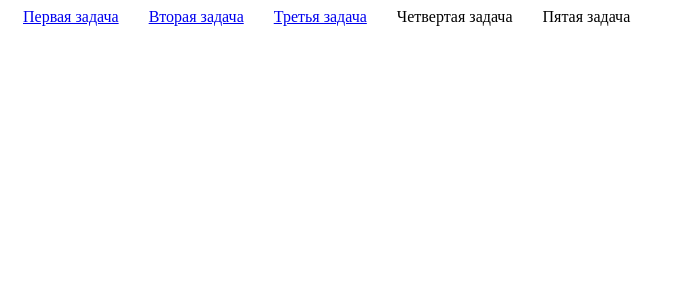
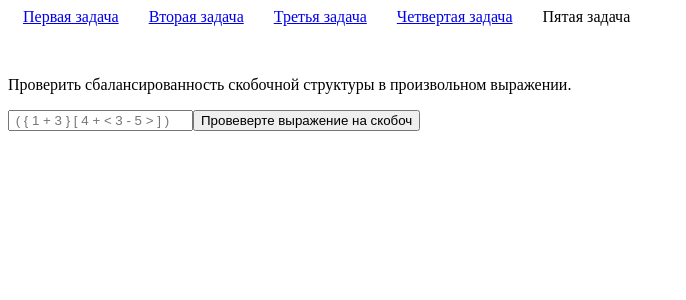
Before and after one commit to RadionovAleksandr/dataWork, an Angular app: page /fourth-task in a window 1280 px wide. Before the commit this address led to /. Shown: the top 300 px of the page, without its empty margins (0-686 px from the left). Built offline with nearby package versions, Linux system fonts and the light colour scheme.

Commit message:
fourth task

```diff
--- a/src/app/app-routing.module.ts
+++ b/src/app/app-routing.module.ts
@@ -3,12 +3,14 @@ import { Routes, RouterModule } from '@angular/router';
 import { FirstTaskComponent } from './pages/first-task/first-task.component';
 import { SecondTaskComponent } from './pages/second-task/second-task.component';
 import { ThirdTaskComponent } from './pages/third-task/third-task.component';
+import { FourthTaskComponent } from './pages/fourth-task/fourth-task.component';
 
 
 const routes: Routes = [
   {path: 'first-task', component: FirstTaskComponent},
   {path: 'second-task', component: SecondTaskComponent},
   {path: 'third-task', component: ThirdTaskComponent},
+  {path: 'fourth-task', component: FourthTaskComponent},
 ];
 
 @NgModule({
--- a/src/app/app.component.html
+++ b/src/app/app.component.html
@@ -2,7 +2,7 @@
     <a [routerLink]="['/first-task']">Первая задача</a>
     <a [routerLink]="['/second-task']">Вторая задача</a>
     <a [routerLink]="['/third-task']">Третья задача</a>
-    <a>Четвертая задача</a>
+    <a [routerLink]="['/fourth-task']">Четвертая задача</a>
     <a>Пятая задача</a>
 </nav>
 <router-outlet></router-outlet>
--- a/src/app/app.module.ts
+++ b/src/app/app.module.ts
@@ -7,6 +7,8 @@ import { AppComponent } from './app.component';
 import { FirstTaskComponent } from './pages/first-task/first-task.component';
 import { SecondTaskComponent } from './pages/second-task/second-task.component';
 import { ThirdTaskComponent } from './pages/third-task/third-task.component';
+import { FourthTaskComponent } from './pages/fourth-task/fourth-task.component';
+
 
 @NgModule({
   declarations: [
@@ -14,6 +16,8 @@ import { ThirdTaskComponent } from './pages/third-task/third-task.component';
     FirstTaskComponent,
     SecondTaskComponent,
     ThirdTaskComponent,
+    FourthTaskComponent,
+
   ],
   imports: [
     BrowserModule,
--- /dev/null
+++ b/src/app/pages/fourth-task/fourth-task.component.html
@@ -0,0 +1,3 @@
+<p>{{title}}</p>
+<input type="text" placeholder=" ( { 1 + 3 } [ 4 + < 3 - 5 > ] ) " [(ngModel)]="value">
+<button (click)="balance()">Провеверте выражение на скобоч</button>
--- /dev/null
+++ b/src/app/pages/fourth-task/fourth-task.component.ts
@@ -0,0 +1,58 @@
+import { Component, OnInit } from '@angular/core';
+
+@Component({
+    selector: 'app-fourth-task',
+    templateUrl: './fourth-task.component.html',
+    styleUrls: ['./fourth-task.component.scss']
+})
+export class FourthTaskComponent implements OnInit {
+    title = 'Проверить сбалансированность скобочной структуры в произвольном выражении.';
+    value: string;
+
+
+    constructor() { }
+
+    ngOnInit(): void {
+
+    };
+
+    balance() {
+        if (this.value.trim()) {
+
+            let brackets = {
+                ')': '(',
+                '}': '{',
+                ']': '[',
+                '>': '<',
+            };
+
+            let leftBracets = ['(', '{', '[', '<',];
+            let rightBracets = [')', '}', ']', '>',];
+            let stack = [];
+            for (let i = 0; i < this.value.length; i++) {
+                // debugger;
+                let item = this.value[i];
+                if (leftBracets.includes(item)) {
+                    stack.push(item);
+                }
+                if (rightBracets.includes(item) && brackets[item] === stack[stack.length - 1]) {
+                    stack.pop();
+                }
+            }
+
+            if (stack.length === 0) {
+                console.log(`Скобки сбалансирвоаны`);
+                return true;
+            } else {
+                console.log(`Скобки не сбалансирвоаны`);
+                console.log(`закройте скобки`);
+                stack.forEach(element => {
+                    console.log(element);
+                });
+                return false;
+            }
+        } else {
+            console.log('введите непустое значение');
+        }
+    };
+}
```
Also changed, not shown: src/app/pages/fourth-task/fourth-task.component.scss (added), 1 other file (tests, documents, lock files or other folders).
